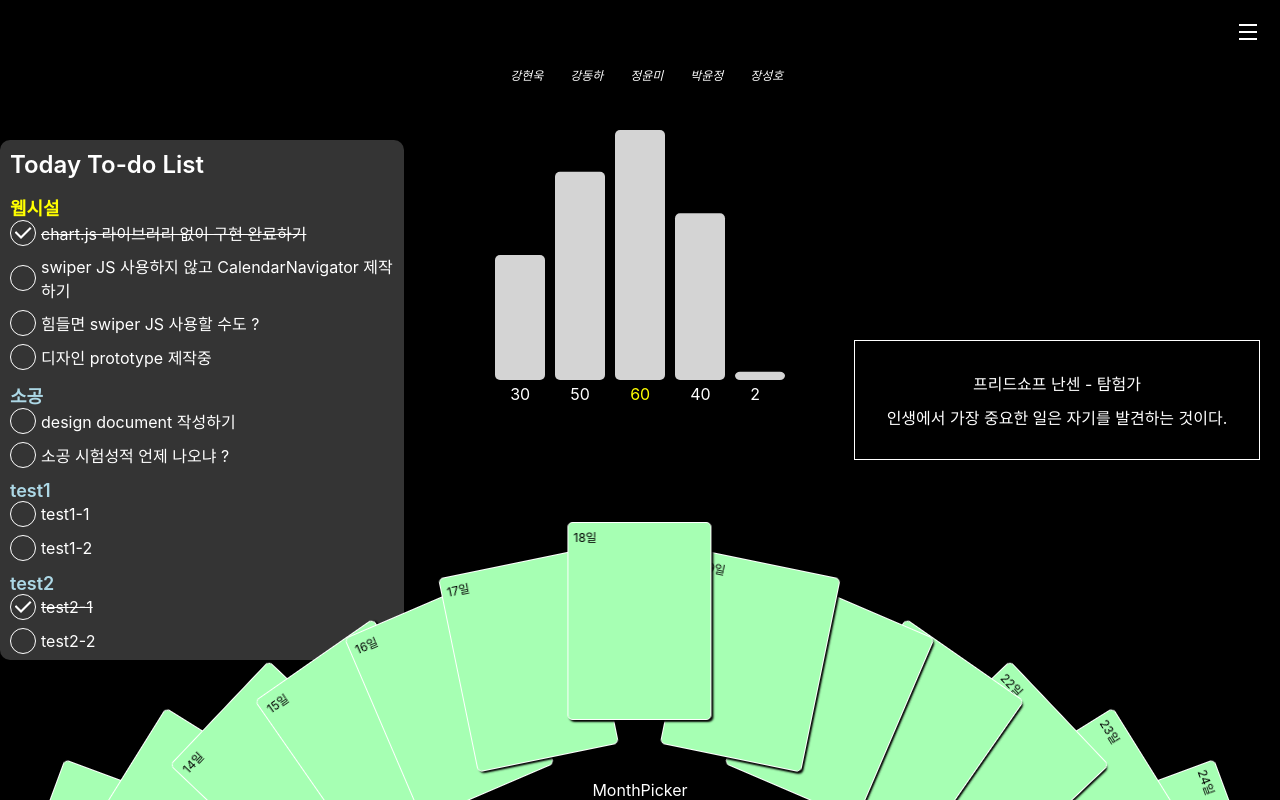
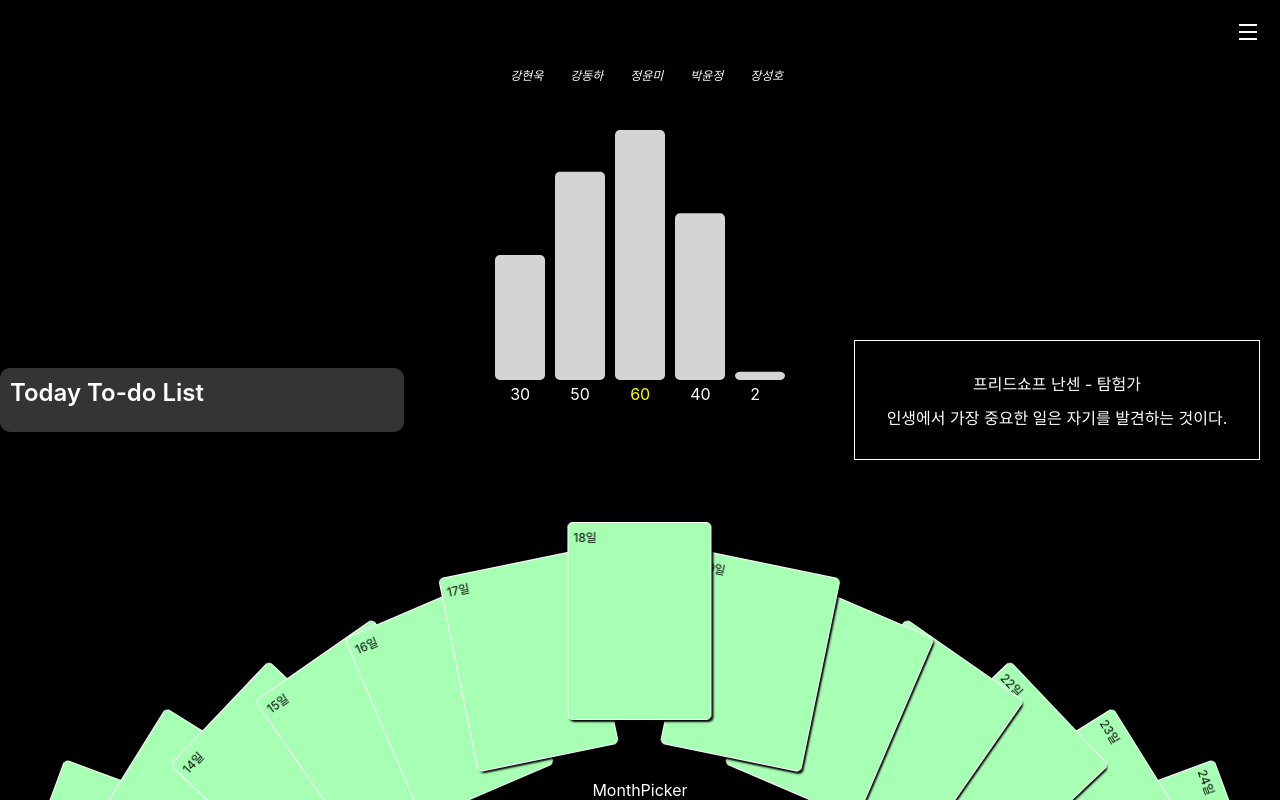
Before and after one commit to ajou-only-five/AOF-Frontend, a React (Create React App) app: page / in a window 1280 px wide. Shown: the top 800 px of the page. Built offline with nearby package versions, Linux system fonts and the light colour scheme.

Commit message:
mainpage에서 todoList 가져오기

```diff
--- a/src/components/CalendarNavigator/CalendarNav.jsx
+++ b/src/components/CalendarNavigator/CalendarNav.jsx
@@ -3,13 +3,12 @@ import React, { useState, useEffect, useRef } from "react";
 import TodoList from "../Todo/TodoList.jsx";
 import { target } from "../../js/transform";
 
-import todoListData from "./todoList.json";
 import "../../styles/CalendarNav.css";
 
 function CalendarNav(props) {
   const coverRef = useRef();
 
-  const [todoList, setTodoList] = useState(todoListData);
+  const [todoList, setTodoList] = useState(props.todoList);
 
   useEffect(() => {
     const items = coverRef.current.children;
--- a/src/components/Quotes/Quotes.jsx
+++ b/src/components/Quotes/Quotes.jsx
@@ -7,6 +7,7 @@ function Quotes() {
   const [quote] = React.useState(
     quotelist[Math.floor(Math.random() * quotelist.length)]
   );
+
   return (
     <div className="quote-container">
       <div style={{ marginBottom: 10 }}>
--- a/src/components/Sidebar/Sidebar.jsx
+++ b/src/components/Sidebar/Sidebar.jsx
@@ -31,6 +31,8 @@ function Sidebar(props) {
                 className="friend-box"
                 onClick={() => {
                   console.log(el.name);
+                  props.setUser(true);
+                  console.log(props.userIsSh);
                 }}
               >
                 {el.name}
--- a/src/components/Sidebar/Toolbar.jsx
+++ b/src/components/Sidebar/Toolbar.jsx
@@ -26,6 +26,8 @@ function Toolbar(props) {
         isLogined={props.isLogined}
         toggleIsLogined={props.toggleIsLogined}
         showLoginModal={props.showLoginModal}
+        setUser={props.setUser}
+        userIsSh={props.userIsSh}
       />
     </div>
   );
--- a/src/components/Todo/TodayTodoList.jsx
+++ b/src/components/Todo/TodayTodoList.jsx
@@ -1,11 +1,10 @@
 import React from "react";
 
-import todoList from "./todoList.json";
 import "../../styles/Todo.css";
 import TodoList from "./TodoList.jsx";
 
-function TodayTodoList() {
-  const [todoData] = React.useState(todoList);
+function TodayTodoList(props) {
+  const [todoData] = React.useState(props.todoList);
   return (
     <div className="today-todo-container">
       <div className="today-title">Today To-do List</div>
--- a/src/components/Todo/TodoList.jsx
+++ b/src/components/Todo/TodoList.jsx
@@ -12,7 +12,7 @@ function TodoList(props) {
               {el.title}
             </div>
             <div className="todo-list">
-              {el.todoList.map((el, i) => {
+              {el.todoList?.map((el, i) => {
                 return (
                   <TodoBlock key={el.todo} el={el} isCard={props.isCard} />
                 );
--- a/src/components/Todo/todoList.json
+++ /dev/null
@@ -1,80 +0,0 @@
-[
-  {
-    "title": "웹시설",
-    "color": "yellow",
-    "todoList": [
-      {
-        "todo": "chart.js 라이브러리 없이 구현 완료하기",
-        "completion": true
-      },
-      {
-        "todo": "swiper JS 사용하지 않고 CalendarNavigator 제작하기",
-        "completion": false
-      },
-      {
-        "todo": "힘들면 swiper JS 사용할 수도 ?",
-        "completion": false
-      },
-      {
-        "todo": "디자인 prototype 제작중",
-        "completion": false
-      }
-    ]
-  },
-  {
-    "title": "소공",
-    "color": "lightblue",
-    "todoList": [
-      {
-        "todo": "design document 작성하기",
-        "completion": false
-      },
-      {
-        "todo": "소공 시험성적 언제 나오냐 ?",
-        "completion": false
-      }
-    ]
-  },
-  {
-    "title": "test1",
-    "color": "lightblue",
-    "todoList": [
-      {
-        "todo": "test1-1",
-        "completion": false
-      },
-      {
-        "todo": "test1-2",
-        "completion": false
-      }
-    ]
-  },
-  {
-    "title": "test2",
-    "color": "lightblue",
-    "todoList": [
-      {
-        "todo": "test2-1",
-        "completion": true
-      },
-      {
-        "todo": "test2-2",
-        "completion": false
-      }
-    ]
-  },
-  {
-    "title": "test3",
-    "color": "lightblue",
-    "todoList": [
-      {
-        "todo": "test3-1",
-        "completion": false
-      },
-      {
-        "todo": "test3-2",
-        "completion": false
-      }
-    ]
-  }
-]
--- a/src/page/MainPage/MainPage.jsx
+++ b/src/page/MainPage/MainPage.jsx
@@ -13,20 +13,30 @@ import CalendarNav from "../../components/CalendarNavigator/CalendarNav";
 import TodoList from "../../components/Todo/TodoList.jsx";
 import MonthPicker from "../../components/MonthPicker/MonthPicker";
 
+import myTodoList from "./todoList.json";
+import shTodoList from "./todoListsh.json";
+
 function Mainpage() {
   const [isLogined, setIsLogined] = useState(true);
   const [loginIsOpen, setLoginIsOpen] = useState(false);
 
   const [todoModalIsOpen, setTodoModalIsOpen] = useState(false);
+  const [todoList, setTodoList] = useState(myTodoList);
   const [todoData, setTodoData] = useState([]);
+
+  const [userIsSh, setUser] = useState(false);
+
+  useEffect(() => {
+    console.log("Effect");
+    setTodoList(userIsSh ? shTodoList : myTodoList);
+  }, [userIsSh]);
 
   const toggleIsLogined = () => {
     setIsLogined(!isLogined);
   };
 
-  const showLoginModal = () => {
-    setLoginIsOpen(true);
-  };
+  const today = new Date();
+  const todayDate = today.getDate() - 1;
 
   return (
     <div>
@@ -39,12 +49,13 @@ function Mainpage() {
           <Quotes />
 
           {/* TodatTodoList RightCenter */}
-          <TodayTodoList />
+          <TodayTodoList todoList={todoList[todayDate].todoData} />
 
           {/* CalendarNav TopCenter */}
           <CalendarNav
             setTodoModalIsOpen={setTodoModalIsOpen}
             setTodoData={setTodoData}
+            todoList={todoList}
           />
           {todoModalIsOpen && (
             <MyModal
@@ -57,7 +68,12 @@ function Mainpage() {
           <MonthPicker />
 
           {/* sidemenu */}
-          <Toolbar isLogined={isLogined} toggleIsLogined={toggleIsLogined} />
+          <Toolbar
+            isLogined={isLogined}
+            toggleIsLogined={toggleIsLogined}
+            setUser={setUser}
+            userIsSh={userIsSh}
+          />
         </div>
       ) : (
         <div>
--- a/src/components/CalendarNavigator/todoListsh.json
+++ b/src/page/MainPage/todoListsh.json
@@ -208,23 +208,23 @@
     "day": 6,
     "todoData": [
       {
-        "title": "day6-1",
+        "title": "day6-1sh",
         "color": "yellow",
         "todoList": [
           {
-            "todo": "day6-1-1",
+            "todo": "day6-1-1sh",
             "completion": true
           },
           {
-            "todo": "day6-1-2",
+            "todo": "day6-1-2sh",
             "completion": false
           },
           {
-            "todo": "day6-1-3",
+            "todo": "day6-1-3sh",
             "completion": false
           },
           {
-            "todo": "day6-1-4",
+            "todo": "day6-1-4sh",
             "completion": false
           }
         ]
```
Also changed, not shown: src/page/MainPage/todoList.json (renamed from src/components/CalendarNavigator/todoList.json).
